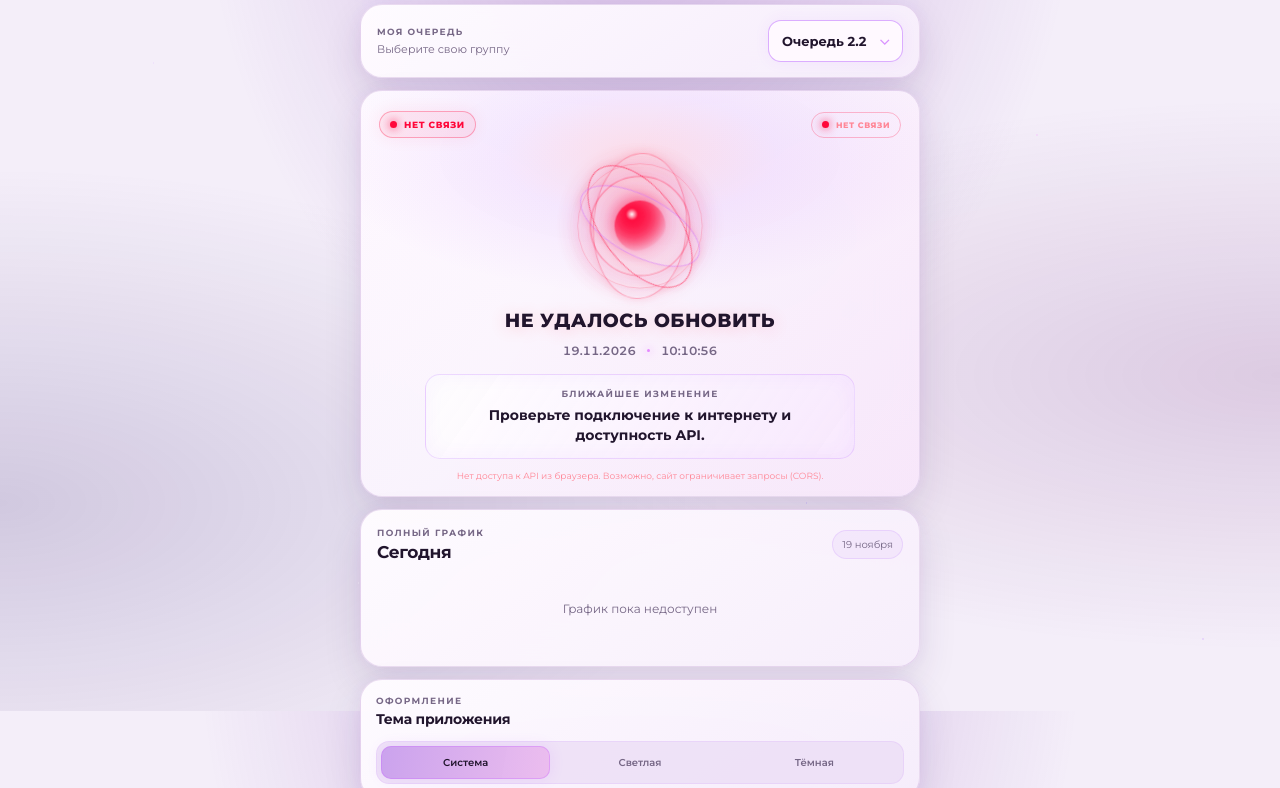
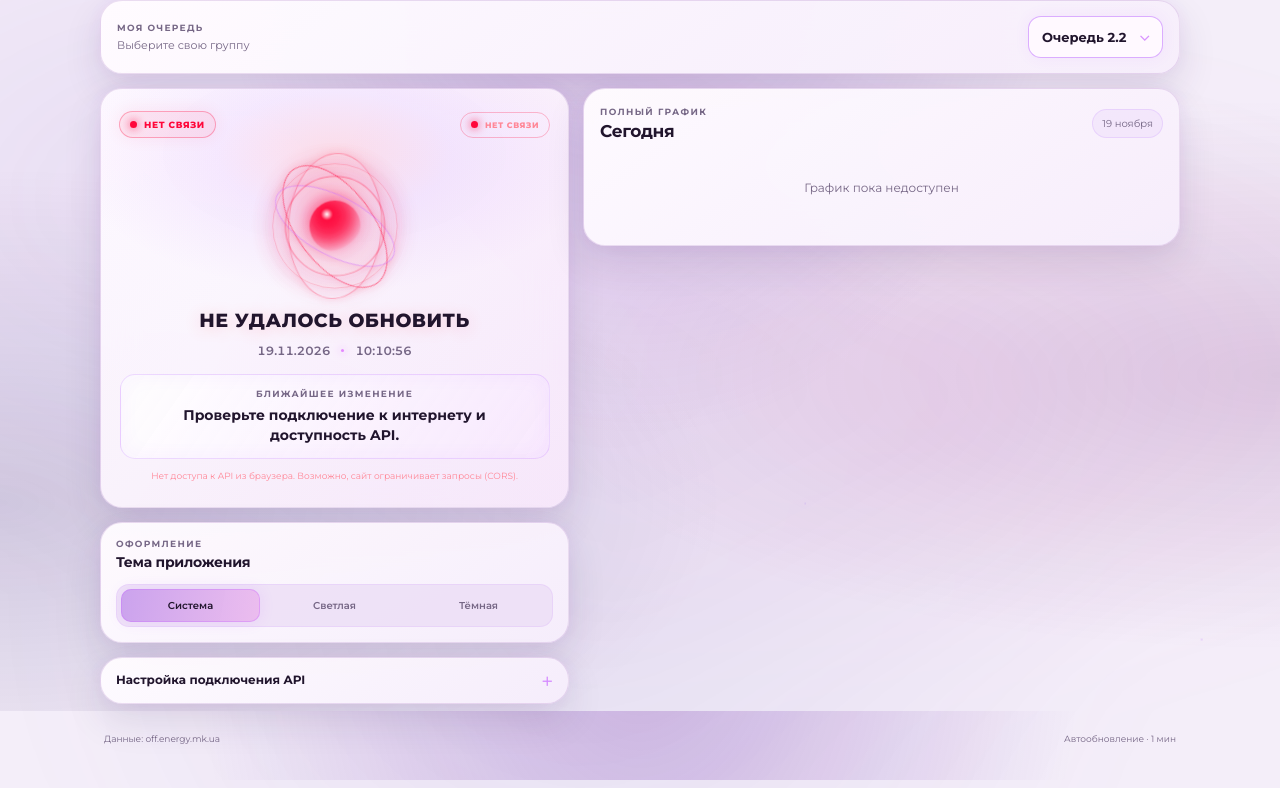
Before and after one commit to Glushark/svitlo-niko, a plain HTML site: page index.html in a window 1280 px wide. Shown: the part 89-877 px from the top of the page. Drawn offline with Linux system fonts and the light colour scheme; no server answers.

Commit message:
Add files via upload

```diff
--- a/styles.css
+++ b/styles.css
@@ -37,7 +37,9 @@ html::before {
     radial-gradient(1px 1px at 63% 74%, #b9a4ff 98%, transparent),
     radial-gradient(1px 1px at 28% 84%, #fff 98%, transparent),
     radial-gradient(1px 1px at 94% 91%, #d1a8ff 98%, transparent);
+  background-size: 100% 100%; animation: starDrift 72s linear infinite, starTwinkle 8s ease-in-out infinite alternate;
 }
+html::after { content:""; position:fixed; inset:-22%; z-index:0; pointer-events:none; opacity:.43; filter:blur(40px); background:radial-gradient(ellipse at 30% 38%,rgba(115,49,190,.23),transparent 39%),radial-gradient(ellipse at 68% 56%,rgba(214,39,177,.17),transparent 36%),radial-gradient(ellipse at 48% 75%,rgba(63,42,158,.18),transparent 42%); animation:nebulaDrift 38s ease-in-out infinite alternate; }
 body { position: relative; z-index: 1; margin: 0; min-height: 100vh; padding: calc(env(safe-area-inset-top) + 14px) 14px calc(env(safe-area-inset-bottom) + 24px); color: var(--text); transition: color .25s; }
 button, input, select { font: inherit; }
 .app-shell { width: min(100%, 560px); margin: auto; }
@@ -132,6 +134,9 @@ footer { display: flex; justify-content: space-between; gap: 8px; padding: 15px
 @keyframes currentGlow { 50% { box-shadow: 0 0 20px rgba(205,90,255,.32),inset 0 0 14px rgba(205,77,255,.1); } }
 @keyframes liveBlink { 50% { opacity: .35; } }
 @keyframes spin { to { transform: rotate(360deg); } }
+@keyframes nebulaDrift { 0% { transform:translate3d(-2%,1%,0) scale(.96) rotate(-2deg); } 50% { transform:translate3d(2%,-1%,0) scale(1.04) rotate(2deg); } 100% { transform:translate3d(-1%,-2%,0) scale(1) rotate(-1deg); } }
+@keyframes starDrift { from { transform:translate3d(0,0,0); } to { transform:translate3d(-1.5%,1%,0); } }
+@keyframes starTwinkle { from { opacity:.2; } to { opacity:.42; } }
 
 html[data-theme="light"] {
   color-scheme: light; --bg: #f4eef9; --surface: rgba(255,251,255,.92); --surface2: #f7effb;
@@ -154,4 +159,16 @@ html[data-theme="light"] .schedule-row.red { background: linear-gradient(110deg,
   html[data-theme="system"] .theme-switch { background:rgba(235,220,246,.75); }
 }
 @media (min-width:560px) { body { padding-top:28px; } .status-card { padding-top:20px; } }
+@media (min-width:900px) {
+  body { padding:28px 28px 36px; }
+  .app-shell { display:grid; width:min(100%,1080px); grid-template-columns:minmax(320px,.88fr) minmax(430px,1.12fr); gap:14px; align-items:start; }
+  .topbar,.queue-card,footer { grid-column:1/-1; }
+  .topbar { margin:0 2px 4px; }
+  .queue-card { margin:0; }
+  .status-card { grid-column:1; grid-row:3; min-height:420px; padding-top:22px; }
+  .schedule-card { grid-column:2; grid-row:3 / span 3; margin:0; max-height:calc(100vh - 170px); overflow:auto; scrollbar-width:thin; scrollbar-color:var(--blue) transparent; }
+  .settings-card { grid-column:1; margin:0; }
+  .source-card { grid-column:1; margin:0; }
+  footer { margin-top:0; }
+}
 @media (prefers-reduced-motion:reduce) { *,*::before,*::after { animation-duration:.01ms!important; animation-iteration-count:1!important; scroll-behavior:auto!important; } }
--- a/sw.js
+++ b/sw.js
@@ -1,4 +1,4 @@
-const CACHE_NAME = 'svitlo-niko-shell-v3';
+const CACHE_NAME = 'svitlo-niko-shell-v4';
 const SHELL = ['./', './index.html', './styles.css', './app.js', './manifest.webmanifest', './icons/icon.svg', './icons/icon-192.png', './icons/icon-512.png'];
 
 self.addEventListener('install', (event) => {
```
Also changed, not shown: 1 other file.
